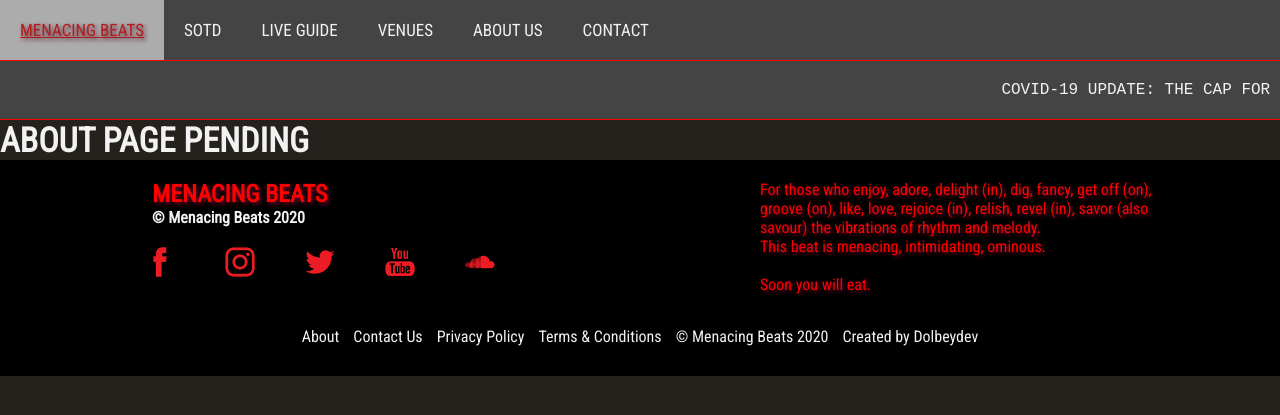
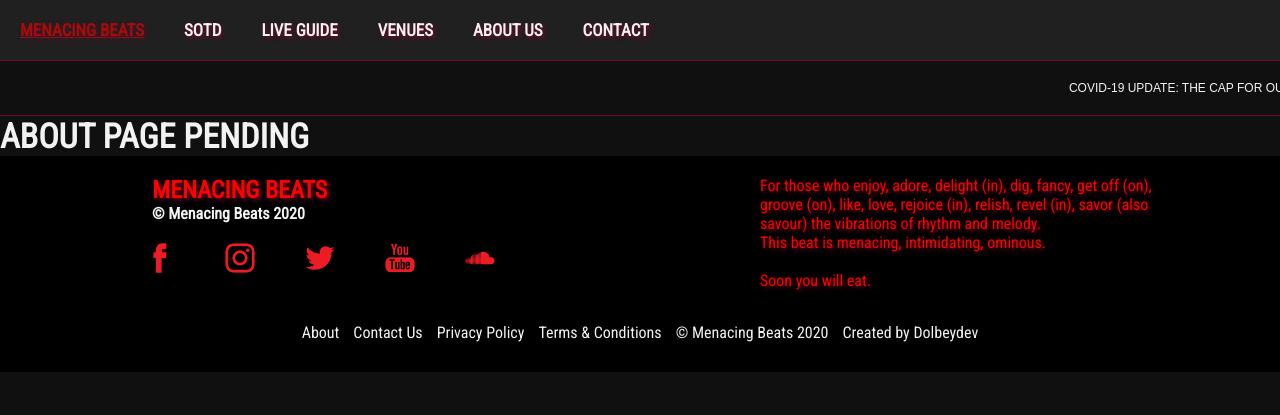
Before and after one commit to MenacingBeats/menacingbeats.com, a PHP site: page /about.html in a window 1280 px wide. Shown: the top 415 px of the page. Run offline with PHP 8.4, Linux system fonts and the light colour scheme.

Commit message:
color updates

```diff
--- a/index.html
+++ b/index.html
@@ -3,6 +3,7 @@
 <head>
     <meta charset="UTF-8">
     <meta name="viewport" content="width=device-width, initial-scale=1.0">
+    <meta name="theme-color" content="#101010" />
     <title>MENACINGBEATS.COM</title>
     <link rel="shortcut icon" href="android-chrome-512x512.png" type="">
     <link rel="stylesheet" href="style.css">
@@ -116,7 +117,8 @@
         <div class="mb-review">
             <div class="mb-review-container">
                 <div class="mb-box">
-                    <iframe src="https://www.facebook.com/plugins/page.php?href=https%3A%2F%2Fwww.facebook.com%2Fpiganddan%2F&tabs=timeline&width=340&height=300px&small_header=true&adapt_container_width=true&hide_cover=false&show_facepile=false&appId" width="340" height="100%" style="border:none;overflow:hidden" scrolling="no" frameborder="0" allowTransparency="true" allow="encrypted-media"></iframe>
+                    <iframe src="https://www.facebook.com/plugins/page.php?href=https%3A%2F%2Fwww.facebook.com%2Fpiganddan%2F&tabs&width=400&height=70&small_header=true&adapt_container_width=false&hide_cover=false&show_facepile=false&appId" width="100%" height="70" style="border:none;overflow:hidden" scrolling="no" frameborder="0" allowTransparency="true" allow="encrypted-media"></iframe>
+                    <iframe width="100%" height="200px" scrolling="no" frameborder="no" allow="autoplay" src="https://w.soundcloud.com/player/?url=https%3A//api.soundcloud.com/users/546347&color=%23ff0000&auto_play=false&hide_related=false&show_comments=true&show_user=true&show_reposts=false&show_teaser=true&visual=true"></iframe>
                 </div>
                 <div class="mb-box2"></div>
             </div>
@@ -169,7 +171,6 @@
                 <li><a href="contact.html">Contact Us</a></li>
                 <li><a href="">Privacy Policy</a></li>
                 <li><a href="">Terms & Conditions</a></li>
-                <li><a href="">© Menacing Beats 2020</a></li>
                 <li><a href="">Created by Dolbeydev</a></li>
             </ul>
         </div>
--- a/style.css
+++ b/style.css
@@ -1,7 +1,7 @@
 * {
     margin: 0;
     padding: 0;
-    background-color: #25221e;
+    background-color: #101010;
 }
 
 /* NAVBAR */
@@ -9,7 +9,7 @@
 /* background color for top nav */
 
 .topNav {
-    background-color: #444444;
+    background-color: #202020;
     overflow: hidden;
 }
 /* Style the links inside the navigation bar */
@@ -22,7 +22,8 @@
     text-decoration: none;
     font-size: 17px;
     font-family: 'Roboto Condensed', sans-serif;
-    background-color: #444444;
+    background-color: #202020;
+    font-weight: bold;
 }
 
 /* change color of links on hover */
@@ -32,13 +33,10 @@
     transition: 0.3s;
     cursor: pointer;
     text-decoration-line: underline;
-    background-color: #f2f2f2;
-    color: #444444;
 }
 
 /* add an active class to highlight current page */
 .topNav a.active {
-    background-color: none;
     color:red;
     text-shadow: 2px 2px 4px #760828;
 }
@@ -48,10 +46,15 @@
     font-size: 17px;
 }
 
+.topNav a:not(:first-child) {
+    text-shadow: 2px 2px 4px #760828;
+}
+
 .fa-bars {
     padding: 0px 10px;
-    background-color: #444444;
+    background-color: #202020;
 }
+
 
 
 /* When the screen is less than 1000px wide, hide all links except hamburger menu */
@@ -381,13 +370,14 @@
     width: 100%;
     padding-left: 100%;
     /* pushes contents to the right side of the screen */
-    background-color: #444444;
+    background-color: #101010;
     color: #f2f2f2;
     text-transform: uppercase;
-    font-family: 'Courier New', Courier, monospace;
-    font-size: 16px;
+    /* font-family: 'Courier New', Courier, monospace; */
+    font-family: arial;
+    font-size: 12px;
     padding: 20px 0px;
-    border: 1px red;
+    border: 1px solid #760828;
     border-style: solid none;
 }
 
@@ -404,7 +394,7 @@
     animation-timing-function: linear;
     animation-name: ticker;
     animation-duration: 230s;
-    background-color: #444444;
+    background-color: #101010;
 }
 
 .ticker-move:hover {
@@ -416,7 +406,7 @@
     display: inline-block;
     /* lay items in a horiztonal line */
     padding: 0 1rem;
-    background-color: #444444;
+    background-color: #101010;
 }
 
 /* Main */
```
Also changed, not shown: other parts of style.css (+14 -25 lines).
